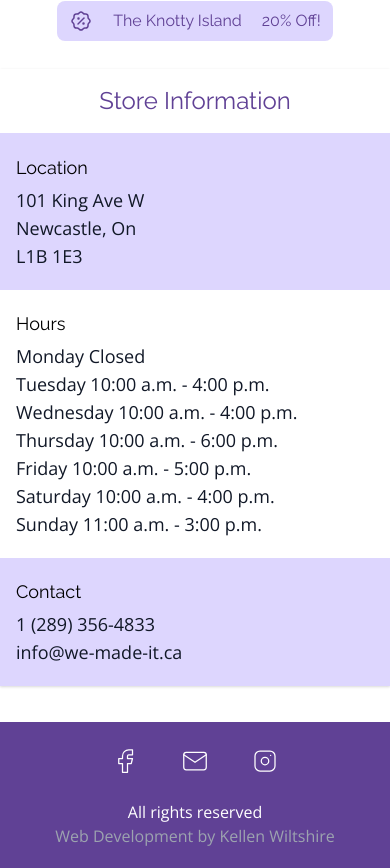
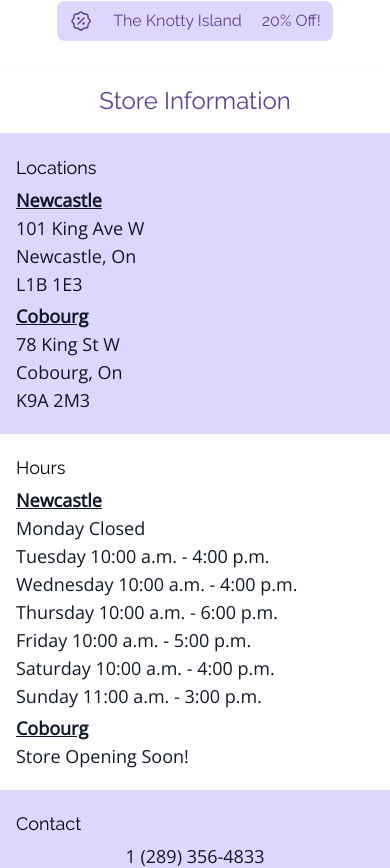
Before and after one commit to kellenwiltshire/we-made-it, a Next.js app: page / in a window 390 px wide. Shown: the part 1223-2091 px from the top of the page. Built offline with nearby package versions, Linux system fonts and the light colour scheme.

Commit message:
Ready for Customer

```diff
--- a/components/About/Location.js
+++ b/components/About/Location.js
@@ -13,19 +13,29 @@ function Location() {
 					<dl>
 						<div className='bg-purple-200 px-4 py-5 sm:grid sm:grid-cols-3 sm:gap-4 sm:px-6'>
 							<dt className='text-lg font-medium text-black font-title'>
-								Location
+								Locations
 							</dt>
-							<dd className='mt-1 text-lg text-gray-900 sm:mt-0 sm:col-span-2 font-body'>
+							<dd className='mt-1 text-lg text-gray-900 sm:mt-0 sm:col-span-1 font-body'>
+								<p className='flex sm:hidden underline font-bold'>Newcastle</p>
 								<p>101 King Ave W</p>
 								<p>Newcastle, On</p>
 								<p>L1B 1E3</p>
+							</dd>
+							<dd className='mt-1 text-lg text-gray-900 sm:mt-0 sm:col-span-1 font-body'>
+								<p className='flex sm:hidden underline font-bold'>Cobourg</p>
+								<p>78 King St W</p>
+								<p>Cobourg, On</p>
+								<p>K9A 2M3</p>
 							</dd>
 						</div>
 						<div className='bg-white px-4 py-5 sm:grid sm:grid-cols-3 sm:gap-4 sm:px-6'>
 							<div className='text-lg font-medium text-black font-title'>
 								Hours
 							</div>
-							<ul className='mt-1 text-lg text-gray-900 sm:mt-0 sm:col-span-2 font-body'>
+							<ul className='mt-1 text-lg text-gray-900 sm:mt-0 sm:col-span-1 font-body'>
+								<li className='flex sm:hidden underline font-bold'>
+									Newcastle
+								</li>
 								<li>Monday Closed</li>
 								<li>Tuesday 10:00 a.m. - 4:00 p.m.</li>
 								<li>Wednesday 10:00 a.m. - 4:00 p.m.</li>
@@ -34,16 +44,32 @@ function Location() {
 								<li>Saturday 10:00 a.m. - 4:00 p.m.</li>
 								<li>Sunday 11:00 a.m. - 3:00 p.m.</li>
 							</ul>
+							<ul className='mt-1 text-lg text-gray-900 sm:mt-0 sm:col-span-1 font-body'>
+								<li className='flex sm:hidden underline font-bold'>Cobourg</li>
+								<li>Store Opening Soon!</li>
+							</ul>
+
+							{/* Hours When Open */}
+							{/* <ul className='mt-1 text-lg text-gray-900 sm:mt-0 sm:col-span-1 font-body'>
+								<li>Monday Closed</li>
+								<li>Tuesday 10:00 a.m. - 6:00 p.m.</li>
+								<li>Wednesday 10:00 a.m. - 6:00 p.m.</li>
+								<li>Thursday 10:00 a.m. - 6:00 p.m.</li>
+								<li>Friday 10:00 a.m. - 7:00 p.m.</li>
+								<li>Saturday 11:00 a.m. - 4:00 p.m.</li>
+								<li>Sunday 11:00 a.m. - 4:00 p.m.</li>
+							</ul> */}
 						</div>
+
 						<div className='bg-purple-200 px-4 py-5 sm:grid sm:grid-cols-3 sm:gap-4 sm:px-6'>
 							<div className='text-lg font-medium text-black font-title'>
 								Contact
 							</div>
-							<div className='mt-1 text-lg text-gray-900 sm:mt-0 sm:col-span-2 font-body'>
-								<div>
+							<div className='mt-1 text-lg text-gray-900 sm:mt-0 sm:col-span-2 font-body flex-wrap flex justify-center'>
+								<div className='w-full flex justify-center'>
 									<a href='tel: 1 905 987 7266'>1 (289) 356-4833</a>
 								</div>
-								<div>
+								<div className='w-full flex justify-center'>
 									<a href='mailto: info@we-made-it.ca'>info@we-made-it.ca</a>
 								</div>
 							</div>
--- a/components/Checkout/CheckoutCard.js
+++ b/components/Checkout/CheckoutCard.js
@@ -13,8 +13,6 @@ function CheckoutCard({
 	const removeItem = () => {
 		deleteItem(index);
 	};
-
-	let newPrice;
 
 	return (
 		<div className='m-2 flex flex-row flex-wrap border rounded border-black w-96 h-auto'>
--- a/pages/checkout/checkout.js
+++ b/pages/checkout/checkout.js
@@ -5,6 +5,7 @@ import { v4 as uuidv4 } from 'uuid';
 import { useRouter } from 'next/router';
 import { cobourgLocationId, newcastleLocationId } from '../../utils/options';
 import SEO from '../../components/SEO/SEO';
+import Link from 'next/link';
 
 function CartPage({ setNavStyle, vendorSales }) {
 	const cart = useCartContext();
@@ -68,6 +69,7 @@ function CartPage({ setNavStyle, vendorSales }) {
 				setDiscountInformation={setDiscountInformation}
 				setLocation={setLocation}
 			/>
+			{cart.length > 0 ? (
 				<div className='max-w-sm mx-auto space-y-4 px-2 flex justify-center'>
 					<button
 						onClick={handleCheckout}
@@ -76,6 +78,21 @@ function CartPage({ setNavStyle, vendorSales }) {
 						Continue to Checkout
 					</button>
 				</div>
+			) : (
+				<div className='max-w-sm mx-auto space-y-4 px-2 flex justify-center'>
+					<Link
+						href={{
+							pathname: `/Shop/shop`,
+						}}
+					>
+						<a>
+							<p className='mx-1 mt-5 px-3 py-2 bg-purple-200 text-gray-700 hover:bg-dark-purple hover:text-gray-200 rounded-lg cursor-pointer font-title'>
+								SHOP NOW
+							</p>
+						</a>
+					</Link>
+				</div>
+			)}
 		</div>
 	);
 }
```
Lines whose indentation alone changed are shown as unchanged.
